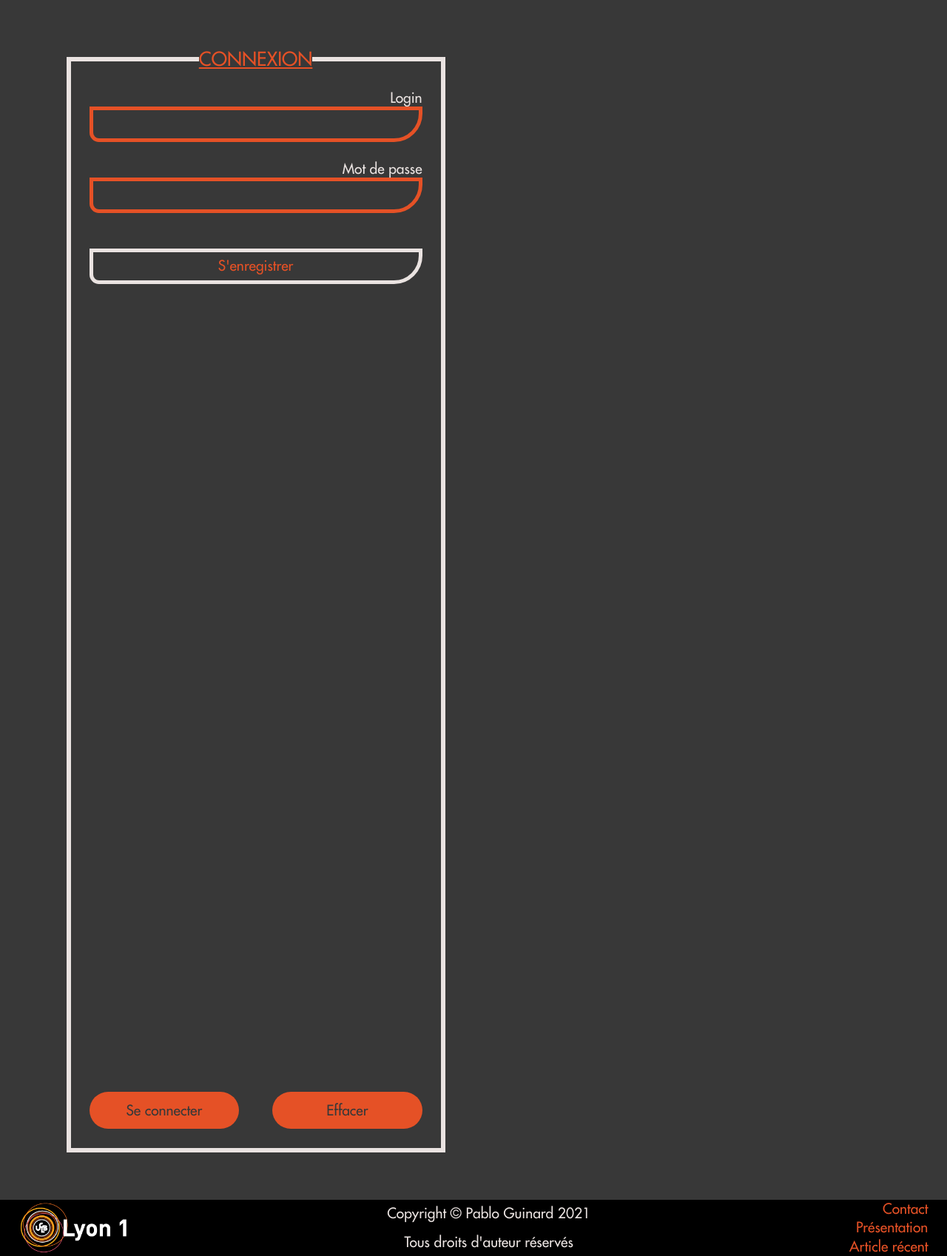
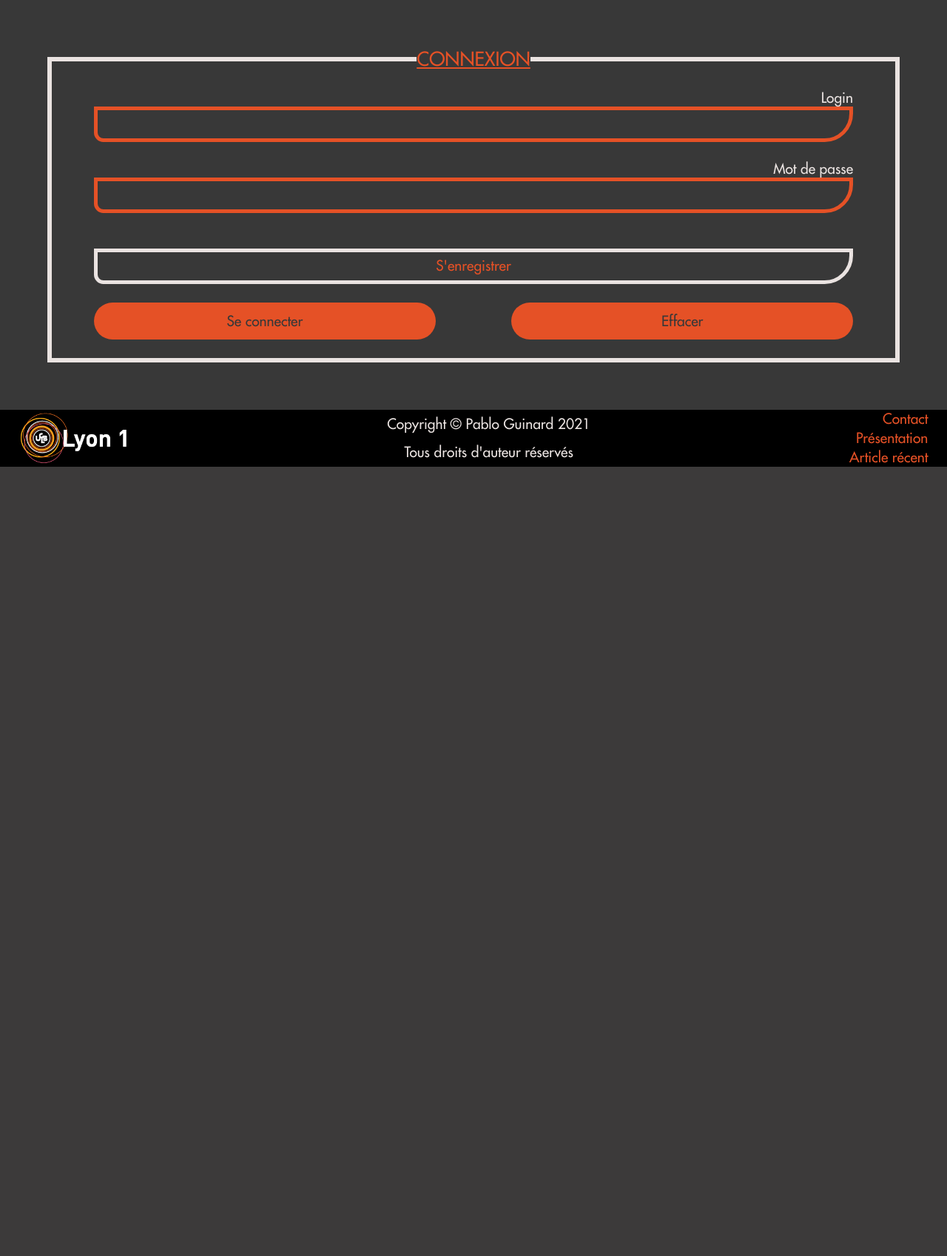
Before and after one commit to louischarnay/IUT-PHP-init, a PHP site: page /login.php in a window 1280 px wide. Shown: the part 178-1876 px from the top of the page at 74% size. After the commit the page ends 809 px from the top, so only its background shows below. Run offline with PHP 8.4, Linux system fonts and the light colour scheme.

Commit message:
amélioration graphique page login

```diff
--- a/css/style.css
+++ b/css/style.css
@@ -329,6 +329,13 @@ legend{
     display: inline-block;
 }
 
+#formConnexion{
+    margin-top: 5vw;
+    width: 90%;
+    margin: 5vw 5% 0 5%;
+    display: inline-block;
+}
+
 #coordonnées{
     display: inline;
     width: 40%;
@@ -351,6 +358,15 @@ legend{
     width: 100%;
     height: 100%;
 }
+
+#formulaireConnexion{
+     display: grid;
+     grid-template-columns: 5% 30% 30% 30% 5%;
+     grid-template-rows: 3rem 3rem 3rem 3rem 3rem 3rem;
+     align-items: end;
+     width: 100%;
+     height: 100%;
+ }
 
 #formulaireContact{
     display: grid;
@@ -910,7 +926,7 @@ input#ville:focus~#labelVille{
         font-size: 1rem;
     }
 
-    #formInscription, #coordonnées, #formContact, #mainArticle, aside{
+    #formInscription, #coordonnées, #formContact, #mainArticle, #formConnexion, aside{
         display: block;
         margin: 5vw 5%;
         width: 90%;
--- a/login.php
+++ b/login.php
@@ -12,11 +12,11 @@
 <?php include 'modules/banner.php'?>
 <?php include 'modules/header.php'?>
 <main>
-    <section id="formInscription">
+    <section id="formConnexion">
         <form id="formulaire" data-aos="slide-right" data-aos-duration="1000" data-aos-easing="ease-out" action="loginTraitement.php" method="post" enctype="multipart/form-data">
             <fieldset>
                 <legend>CONNEXION</legend>
-                <div id="formulaireInscription">
+                <div id="formulaireConnexion">
                     <input type="text" name="username" id="usernameEnregistrer" required="required" value=<?php echo $_COOKIE["usernameEnregistre"]??"" ?>>
                     <label for="usernameEnregistrer" id="labelEmail2">Login</label>
                     <input type="password" name="mdp" id="mdpEnregeistrer" required="required" value=<?php echo $_COOKIE["mdpEnregistre"]??""?>>
```
